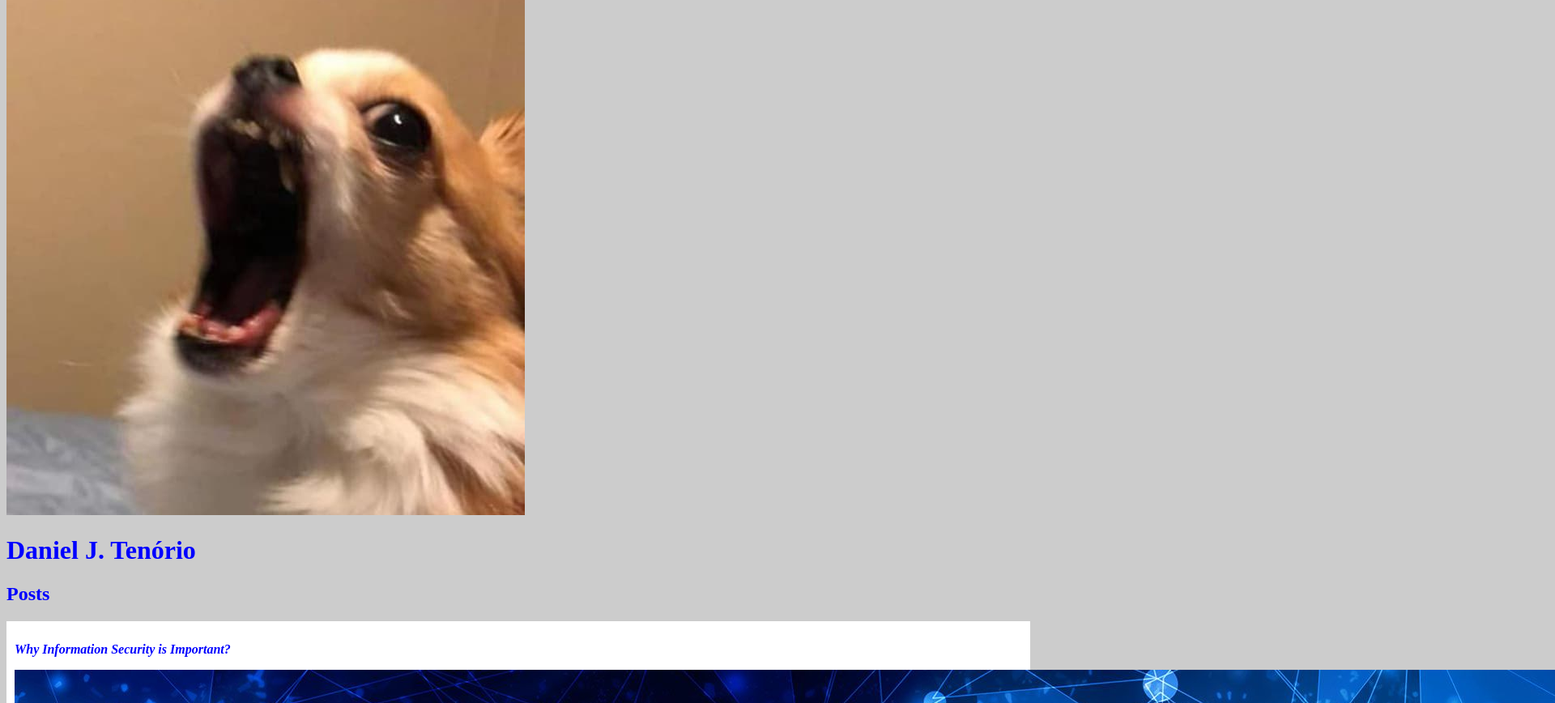
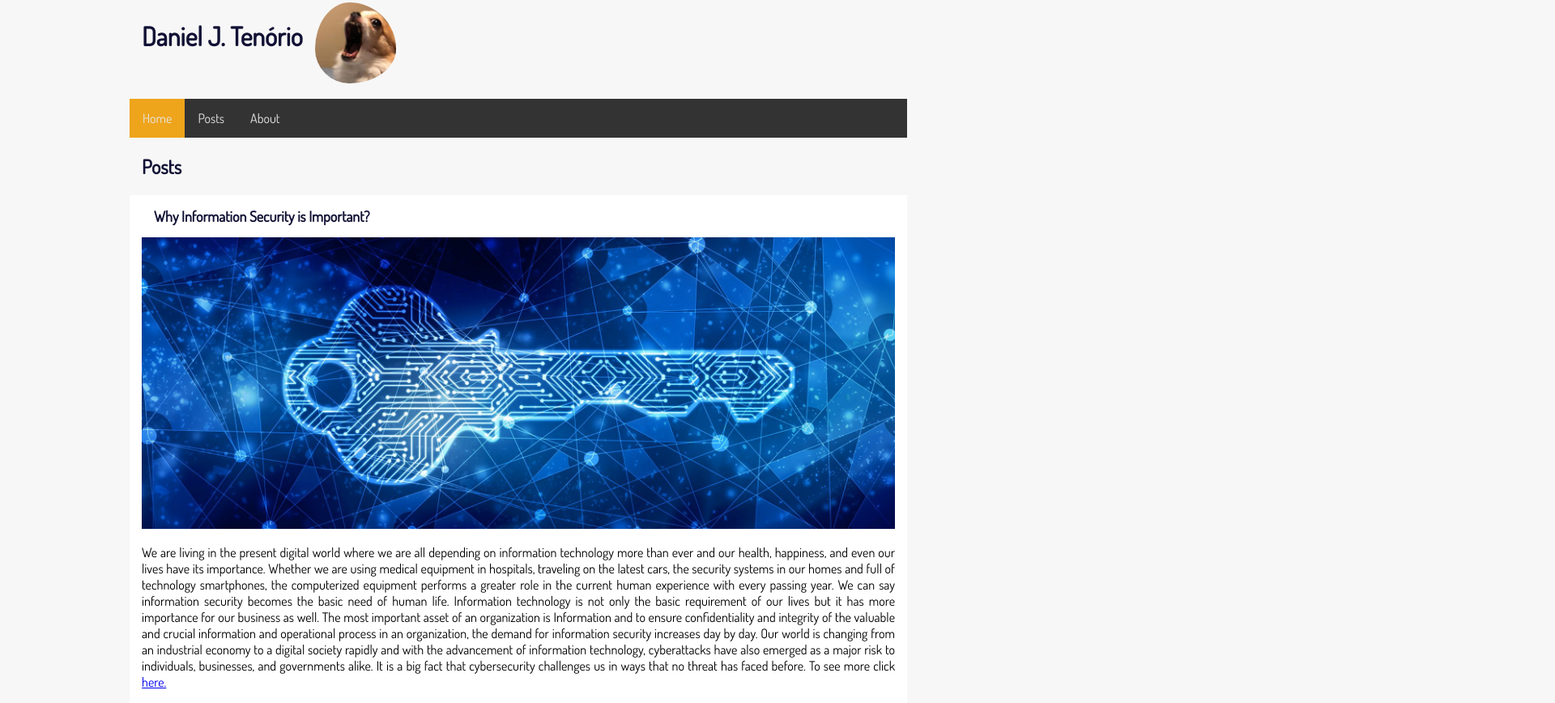
Before and after one commit to obliviate-dan/Bootcamp-START_UNI_2021, a plain HTML site: page Bootcamp-START_UNI_2021/HTML-5/index.html in a window 1280 px wide. Shown: the part 12-880 px from the top of the page at 81% size, 1920 px wide, since content can reach past the window. Drawn offline with Linux system fonts and the light colour scheme.

Commit message:
adicionado alguns elementos css/html e readme

```diff
--- a/Bootcamp-START_UNI_2021/HTML-5/index.html
+++ b/Bootcamp-START_UNI_2021/HTML-5/index.html
@@ -2,24 +2,32 @@
 <html lang="PT-BR">
 <head>
     <meta charset="utf-8">
+    <meta name="viewport" content="width=device-width, initial-scale=1.0">
     <title>Daniel J. Tenório</title>
+    <script src="https://kit.fontawesome.com/yourcode.js"></script>
     <link rel="stylesheet" href="style.css">
-</head>
+    <link rel="preconnect" href="https://fonts.gstatic.com">
+    <link href="https://fonts.googleapis.com/css2?family=Dosis&display=swap" rel="stylesheet"></head>
 <body>
-    <header>
-        <img src="headshot.jpg" alt="foto de um cachorro com a boca aberta">
+    <header> <!--Nesse header contem: meu nome e barra de navegação-->
+        <img class="photo" src="headshot.jpg" alt="foto de um cachorro com a boca aberta">
         <h1 id="title">Daniel J. Tenório</h1>
+        <ul class="navbar">
+            <li><a href="#" class="active">Home</a></li>
+            <li><a href="#">Posts</a></li>
+            <li><a href="#">About</a></li>
+          </ul>
     </header>
     <section>
-        <header>
+        <header> <!--Nesse header contem: post como conteudo-->
             <h2 class="subtitle">Posts</h2>
         </header>
         <article class="post">
             <header>
                 <h3 class="post_title">Why Information Security is Important? </h3>
-                <img src="kety.jpg" alt="ilustração de uma chave">
+                <img src="kety.jpg" alt="ilustração de uma chave" class="post_img">
             </header>
-            <p>
+            <p class="post_content">
                 We are living in the present digital world where we are all depending on information technology more than ever and our health, happiness, and even our lives have its importance. Whether we are using medical equipment in hospitals, traveling on the latest cars, the security systems in our homes and full of technology smartphones, the computerized equipment performs a greater role in the current human experience with every passing year. We can say information security becomes the basic need of human life.
 
 Information technology is not only the basic requirement of our lives but it has more importance for our business as well. The most important asset of an organization is Information and to ensure confidentiality and integrity of the valuable and crucial information and operational process in an organization, the demand for information security increases day by day. Our world is changing from an industrial economy to a digital society rapidly and with the advancement of information technology, cyberattacks have also emerged as a major risk to individuals, businesses, and governments alike. It is a big fact that cybersecurity challenges us in ways that no threat has faced before.
@@ -28,7 +36,7 @@ Information technology is not only the basic requirement of our lives but it has
         </article>
     </section>
     <footer>
-        <ul>
+        <ul class="contacts_list"> <!--Informaçoes de contato-->
             <li>
                 <a href="mailto:dantenorio0@gmail.com" target="_blank">E-mail</a>
             </li>
--- a/Bootcamp-START_UNI_2021/HTML-5/style.css
+++ b/Bootcamp-START_UNI_2021/HTML-5/style.css
@@ -1,18 +1,93 @@
 body {
-    background: #CCC;
+    padding-top: 15px;
+    background: #f7f7f7;
+    font-family: 'Dosis', sans-serif;
+    max-width: 960px;
+    margin: auto;
+
 }
 
+.navbar {
+    list-style-type: none;
+    margin: 0;
+    padding: 0;
+    overflow: hidden;
+    background-color: #333;
+}
+
+.navbar li {
+    float: left;
+}
+
+.navbar li a {
+    display: block;
+    color: #e6e6e6;
+    text-align: center;
+    padding: 14px 16px;
+    text-decoration: none;
+}
+
+.navbar li a:hover {
+    background-color: #111;
+}
+
+.active {
+    background-color: rgb(238, 164, 27);
+
+}
+
+
 #title, .subtitle, .post_title {
-    color: blue;
+    color: rgb(17, 17, 53);
+    padding-left: 15px;
+
+}
+
+#title {
+    float: left;
+    padding-left: 15px;
+}
+
+.photo {
+    width: 100px;
+    border-radius: 100%;
+    padding-left: 15px;
+    padding-bottom: 15px;
+}
+
+.contacts_list {
+    list-style-type: none;
+    padding-left: 15px;
+}
+
+.contacts_list li a {
+    text-decoration: none;
+    text-align: center;
 }
 
 .post_title {
-    font-size: 16px;
-    font-style: italic;
+    font-size: 18px;
+    margin: 0;
+    margin-bottom: 15px;
+
 }
 
 .post {
     background: #FFF;
-    padding: 10px;
-    border: 3px solid color #000;
+    width: auto;
+    padding: 15px;
+    margin-bottom: 15px;
 }
+
+.post_content {
+    margin: 0;
+    margin-bottom: 15px;
+    text-align: justify;
+
+}
+
+.post_img {
+    margin-bottom: 15px;
+    width: 100%;
+    height: auto;
+}
```
Also changed, not shown: 1 other file.
